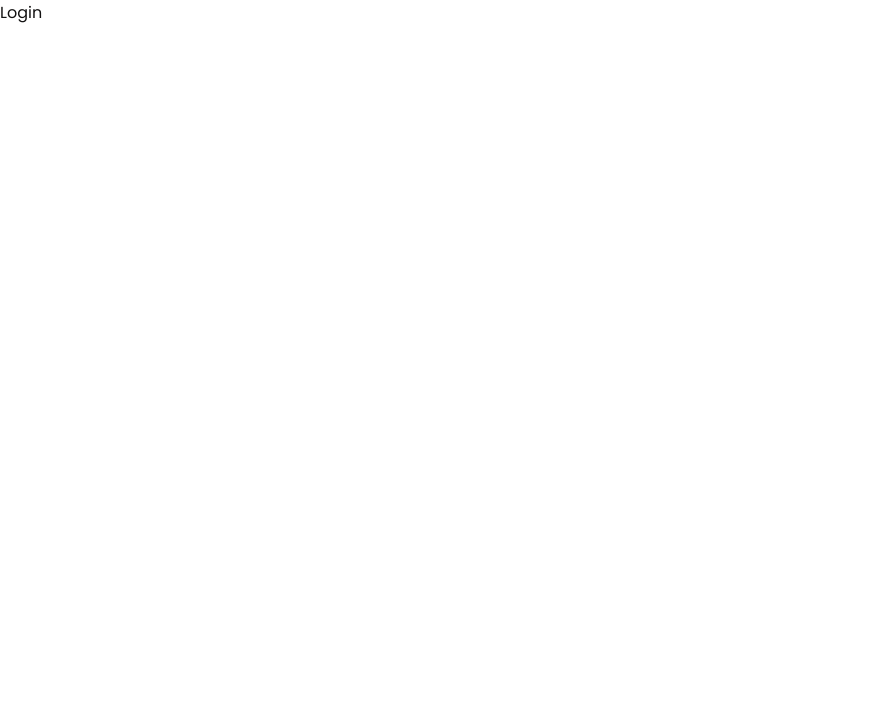
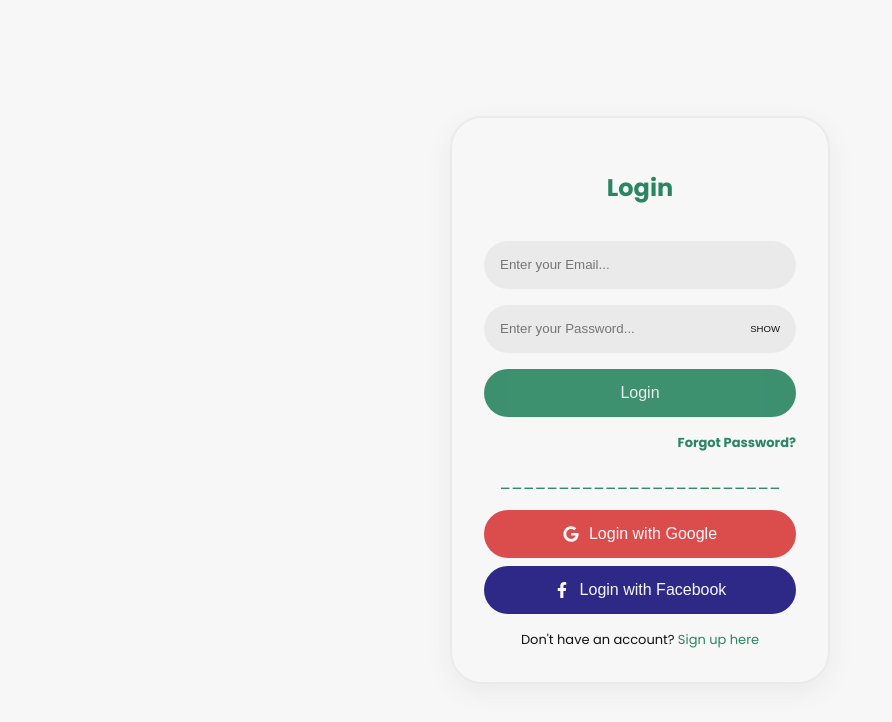
Before and after one commit to fearalert/Authentication-App-MERN, a React (Vite) app in the folder client/: page / in a window 1280 px wide. Shown: the top 722 px of the page, without its empty margins (0-892 px from the left). Built offline with nearby package versions, Linux system fonts and the light colour scheme.

Commit message:
styled login form with proper validation

```diff
--- a/client/package.json
+++ b/client/package.json
@@ -13,6 +13,7 @@
     "react": "^18.3.1",
     "react-dom": "^18.3.1",
     "react-hot-toast": "^2.4.1",
+    "react-icons": "^5.3.0",
     "react-router-dom": "^6.26.2"
   },
   "devDependencies": {
--- a/client/src/Components/Login/Login.module.css
+++ b/client/src/Components/Login/Login.module.css
@@ -0,0 +1,156 @@
+.container {
+    height: 100vh;
+    display: flex;
+    flex-direction: column;
+    align-items: center;
+    justify-content: center;
+    background-color: var(--overall-background-color);
+}
+
+.formContainer {
+    border: 2px solid var(--input-background-color);
+    display: flex;
+    flex-direction: column;
+    min-width: 380px;
+    padding: 2rem;
+    border-radius: 2rem;
+    row-gap: 1rem;
+    background-color: var(--form-background-color);
+    text-align: center;
+    box-shadow: var(--input-background-color) 0px 8px 24px;
+    color: var(--primary-color);
+}
+
+.formContainer > h1 {
+    margin: 0;
+    padding: 0;
+    text-align: center;
+    display: flex;
+    align-items: center;
+    justify-content: center;
+}
+
+.inputContainer {
+    display: flex;
+    flex-direction: column;
+    row-gap: 1rem;
+}
+
+.inputContainer > input, button {
+    height: 48px;
+    border-radius: 2rem;
+    outline: 0;
+    border: 0;
+}
+
+.inputContainer > input {
+    background-color: var(--input-background-color);
+    padding: 0 0.75rem 0 1rem;
+    box-shadow: var(--form-background-color) 0px 0px 0px 1px;
+}
+
+.inputContainer > button {
+    background-color: var(--primary-color);
+    color: var(--input-background-color);
+    font-size: medium;
+    font-weight: normal;
+    cursor: pointer;
+    opacity: 90%;
+}
+
+.inputContainer>button:hover {
+    font-weight: bold;
+    opacity: 100%;
+}
+
+.links {
+    display: flex;
+    flex-direction: row;
+    justify-content: center;
+}
+
+.links > span {
+    font-size: small;
+    margin-right: 0.2rem;
+    color: var(--dark-color);
+}
+
+.redirect {
+    font-size: small;
+    font-weight: normal ;
+    color: var(--primary-color);
+    text-decoration: none;
+}
+
+.redirect:hover {
+    font-weight: bold;
+    border-bottom: 1px solid transparent;
+    transition: 0.2s;
+}
+
+.passwordContainer {
+  position: relative;
+  display: flex;
+  align-items: center;
+}
+
+.passwordContainer > input {
+    width: 100%;
+    height: 48px;
+    border-radius: var(--border-radius-fields);
+    outline: 0;
+    border: 0;
+    background-color: var(--input-background-color);
+    padding: 0 0.75rem 0 1rem;
+    box-shadow: var(--form-background-color) 0px 0px 0px 1px;
+}
+
+.showHideBtn {
+  position: absolute;
+  right: 10px;
+  background: none;
+  border: none;
+  cursor: pointer;
+  color: var(--dark-color);
+  font-size: 0.6rem;
+}
+
+.forgotPassword {
+    text-align: end;
+    text-decoration: none;
+    font-size: small;
+    font-weight: bold;
+    color: var(--primary-color);
+}
+
+.socialLogin {
+    display: flex;
+    flex-direction: column;
+    gap: 8px;
+  }
+
+  .googleBtn, .facebookBtn {
+    width: 100%;
+    padding: 10px;
+    border: none;
+    border-radius: var(--border-radius-fields);
+    cursor: pointer;
+    font-size: 1rem;
+    display: flex;
+    align-items: center;
+    justify-content: center;
+  }
+
+  .googleBtn {
+    background-color: var(--secondary-color);
+    color: var(--overall-background-color);
+  }
+
+  .facebookBtn {
+    background-color: var(--tertiary-color);
+    color: var(--overall-background-color);
+  }
+
+  .icon {
+    margin-right: 10px;
+  }
--- a/client/src/Components/Login/Login.tsx
+++ b/client/src/Components/Login/Login.tsx
@@ -1,7 +1,105 @@
+import { Link } from "react-router-dom";
+import styles from "./Login.module.css";
+import { ChangeEvent, useState, FormEvent } from "react";
+import { emailRegex } from "../../Utils/Regex";
+import toast from "react-hot-toast";
+import { FaFacebookF, FaGoogle } from "react-icons/fa";
+
 function Login() {
+  const [loginDetails, setLoginDetails] = useState({
+    email: "",
+    password: ""
+  });
+
+  const [showPassword, setShowPassword] = useState(false);
+
+  const handleSubmit = (event: FormEvent<HTMLFormElement>) => {
+    event.preventDefault();
+
+    if (!emailRegex.test(loginDetails.email)) {
+      toast.error("Please enter a valid email address.", {
+        duration: 8000,
+        position: 'top-left'
+      });
+      return;
+    }
+
+    if (loginDetails.password.length < 8) {
+      toast.error("Password must be at least 8 characters long.", {
+        duration: 8000,
+        position: 'top-left'
+      });
+      return;
+    }
+
+    toast.success("Logged in successfully!", {
+      duration: 8000,
+      position: 'top-left'
+    });
+  };
+
+  function handleInputChange(event: ChangeEvent<HTMLInputElement>): void {
+    const { name, value } = event.target;
+    setLoginDetails((prev) => ({
+      ...prev,
+      [name]: value,
+    }));
+  }
+
+  const togglePasswordVisibility = () => {
+    setShowPassword(prevShowPassword => !prevShowPassword);
+  };
+
   return (
-    <div>Login</div>
-  )
+    <form onSubmit={handleSubmit} className={styles.container}>
+      <div className={styles.formContainer}>
+        <h2>Login</h2>
+        <div className={styles.inputContainer}>
+          <input
+            type="email"
+            placeholder="Enter your Email..."
+            name="email"
+            value={loginDetails.email}
+            onChange={handleInputChange}
+          />
+          <div className={styles.passwordContainer}>
+            <input
+              type={showPassword ? "text" : "password"}
+              placeholder="Enter your Password..."
+              name="password"
+              value={loginDetails.password}
+              onChange={handleInputChange}
+            />
+            <button
+              type="button"
+              className={styles.showHideBtn}
+              onClick={togglePasswordVisibility}
+            >
+              {showPassword ? "HIDE" : "SHOW"}
+            </button>
+          </div>
+          <button type="submit">Login</button>
+        </div>
+
+        <Link className={styles.forgotPassword} to={"/forgot-password"}>Forgot Password?</Link>
+
+        <div>________________________</div>
+        <div className={styles.socialLogin}>
+          <button type="button" className={styles.googleBtn}>
+            <FaGoogle className={styles.icon} /> Login with Google
+          </button>
+          <button type="button" className={styles.facebookBtn}>
+            <FaFacebookF className={styles.icon} /> Login with Facebook
+          </button>
+        </div>
+
+        <div className={styles.links}>
+          <span>Don't have an account? </span>
+          <Link className={styles.redirect} to={"/signup"}>Sign up here</Link>
+        </div>
+      </div>
+    </form>
+  );
 }
 
-export default Login
+export default Login;
--- a/client/src/Components/Signup/Signup.module.css
+++ b/client/src/Components/Signup/Signup.module.css
@@ -9,6 +9,7 @@
 
 .formContainer {
     /* border: 1px solid var(--primary-color); */
+    border: 1px solid var(--input-background-color);
     display: flex;
     flex-direction: column;
     min-width: 380px;
--- a/client/src/index.css
+++ b/client/src/index.css
@@ -2,12 +2,15 @@
 @import url('https://fonts.googleapis.com/css2?family=Geologica:wght@100..900&display=swap');
 
 :root {
-  --primary-color: rgb(41, 47, 134);
+  --primary-color: rgb(41, 134, 97);
+  --tertiary-color: rgb(46, 41, 134);
   --secondary-color: rgb(219, 77, 77);
   --input-background-color: rgb(234, 234, 235);
   --overall-background-color: rgb(247, 247, 247);
   --form-bakckground-color: rgb(255,255,255);
   --dark-color: rgb(19, 18, 18);
+
+  --border-radius-fields: 2rem;
 }
 
 body {
```
Also changed, not shown: 1 other file (tests, documents, lock files or other folders).
